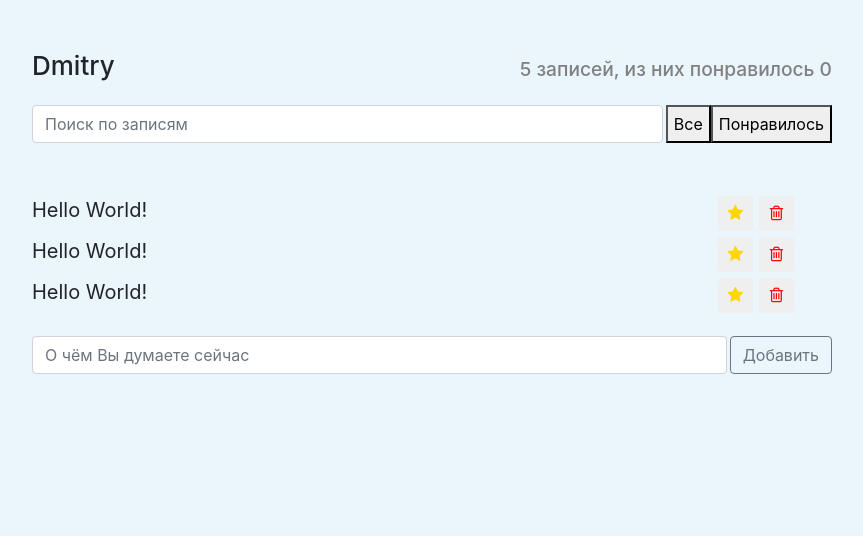
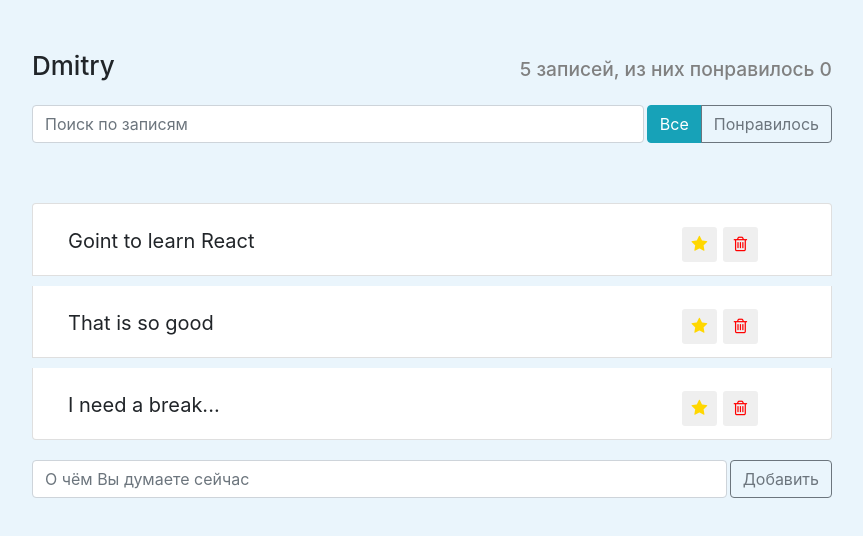
Before and after one commit to Shujinko53/my-app, a React (Create React App) app: page / in a window 1280 px wide. Shown: the top 536 px of the page, without its empty margins (208-1071 px from the left). Built offline with nearby package versions, Linux system fonts and the light colour scheme.

Commit message:
props and state lesson

```diff
--- a/src/components/app/app.js
+++ b/src/components/app/app.js
@@ -9,6 +9,12 @@ import './app.css'
 
 
 const App = () => {
+    const data = [
+        {label: 'Goint to learn React', important: true, id: 'abc'},
+        {label: 'That is so good', important: false, id: 'abd'},
+        {label: 'I need a break...', important: false,  id: 'abf'}
+    ];
+
     return (
         <div className="app">
             <AppHeader/>
@@ -16,7 +22,7 @@ const App = () => {
                 <SearchPanel/>
                 <PostStatusFilter/>
             </div>
-            <PostList/>
+            <PostList posts={data}/>
             <PostAddForm/>
         </div>
     )
--- a/src/components/post-list-item/post-list-item.js
+++ b/src/components/post-list-item/post-list-item.js
@@ -1,12 +1,49 @@
-import React from 'react';
+import React, {Component} from 'react';
 import './post-list-item.css';
 
-const PostListItem = () => {
+export default class PostListitem extends Component {
+    constructor(props) {
+        super(props);
+        this.state = {
+            important: false,
+            like: false
+        }
+        this.onImportant = this.onImportant.bind(this);
+        this.onLike = this.onLike.bind(this);
+    }
+
+    onImportant() {
+        this.setState(({important}) => ({
+            important: !important
+        }))
+    }
+
+    onLike() {
+        this.setState(({like}) => ({
+            like: !like
+        }))
+    }
+
+    render() {
+        const {label} = this.props;
+        const {important, like} = this.state;
+        let classNames = 'app-list-item d-flex justify-content-between';
+
+        if (important) {
+            classNames += ' important';
+        }
+
+        if (like) {
+            classNames += ' like';
+        }
+
         return (
-        <li className="app-list-item d-flex justify-content-between">
-            <span className="app-list-item-label">Hello World!</span>
+            <div className={classNames}>
+                <span className="app-list-item-label" onClick={this.onLike}>
+                    {label}
+                </span>
                 <div className="d-flex justify-content-center align-items-center">
-                <button type="button" className="btn-star btn-sm">
+                    <button type="button" className="btn-star btn-sm" onClick={this.onImportant}>
                         <i className="fa fa-star"></i>
                     </button>
                     <button type="button" className="btn-trash btn-sm">
@@ -14,8 +51,7 @@ const PostListItem = () => {
                     </button>
                     <i className="fa fa-heart"></i>
                 </div>
-        </li>
+            </div>
         )
     }
-
-export default PostListItem;
+}
--- a/src/components/post-list/post-list.js
+++ b/src/components/post-list/post-list.js
@@ -2,12 +2,19 @@ import React from 'react';
 import './post-list.css';
 import PostListItem from '../post-list-item';
 
-const PostList = () => {
+const PostList = ({posts}) => {
+    const elements = posts.map((item) => {
+        const {id, ...itemProps} = item;
+        return (
+            <li key={id} className="list-group-item">
+                <PostListItem {...itemProps} />
+            </li>
+        )
+    })
+
     return (
         <ul className="app-list list-group">
-            <PostListItem/>
-            <PostListItem/>
-            <PostListItem/>
+            {elements}
         </ul>
     )
 }
--- a/src/components/post-status-filter/post-status-filter.js
+++ b/src/components/post-status-filter/post-status-filter.js
@@ -4,8 +4,8 @@ import './post-status-filter.css';
 const PostStatusFilter = () => {
     return (
         <div className="btn-group">
-            <button>Все</button>
-            <button>Понравилось</button>
+            <button type="button" className="btn btn-info">Все</button>
+            <button type="button" className="btn btn-outline-secondary">Понравилось</button>
         </div>
     )
 }
```
Also changed, not shown: 1 other file (tests, documents, lock files or other folders). Lines whose indentation alone changed are shown as unchanged.
